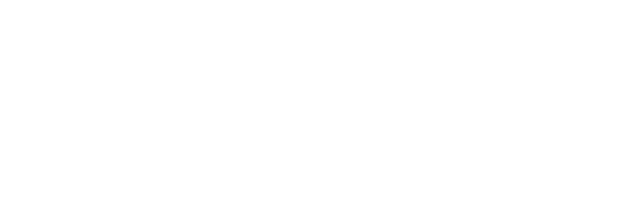
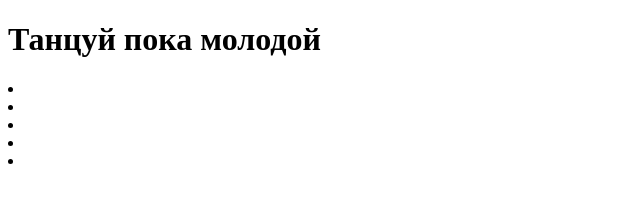
Before and after one commit to Kuro4kin/First-project, a plain HTML site: page index.html in a window 1280 px wide. Shown: the whole page, without its empty margins (0-640 px from the left). Drawn offline with Linux system fonts and the light colour scheme.

Commit message:
add script add title

```diff
--- a/index.html
+++ b/index.html
@@ -1,29 +1,25 @@
 <!DOCTYPE html>
-<html>
-  <link>
-    <title> Научиться учиться </title>
-    <meta charset="UTF-8"
-    <link rel="stylesheet" href="/style.css">
-  </head>
-  <body class="page">
-    <hader class="header">
-      <div class="logo header__logo"></div>
-      <div class="title header__title"><h1></h1></div>
-      <div class="subtitle header__subtitle"><div class="header__subtitle_link"><a href="#"></a></div>
-      <div class="header__main_illustration"></div>
-      <div class="header__squre-pic"></div>
-    </header>
-    <section>
-      <article class="description">
-      </article>
-      <div class="digits">
-      </div>
-      <div class="feynman">
-      </div>
-      <div class="kaufman">
-      </div>
-      </section>
-      <footer>
-      </footer>
-  </body>
+<html lang="en">
+<head>
+  <meta charset="UTF-8">
+  <meta http-equiv="X-UA-Compatible" content="IE=edge">
+  <meta name="viewport" content="width=device-width, initial-scale=1.0">
+  <title>Проверка github</title>
+</head>
+<body>
+  <header class="header">
+    <h1 class="header__title">
+      Танцуй пока молодой
+    </h1>
+    <div class="flex-image">
+      <ul class="images"></ul>
+        <li></li>
+        <li></li>
+        <li></li>
+        <li></li>
+        <li></li>
+    </div>
+  </header>
+  <script src="./script.js"></script>
+</body>
 </html>
--- /dev/null
+++ b/script.js
@@ -0,0 +1,2 @@
+let logo = document.querySelector('.images');
+  console.log(logo);
```
